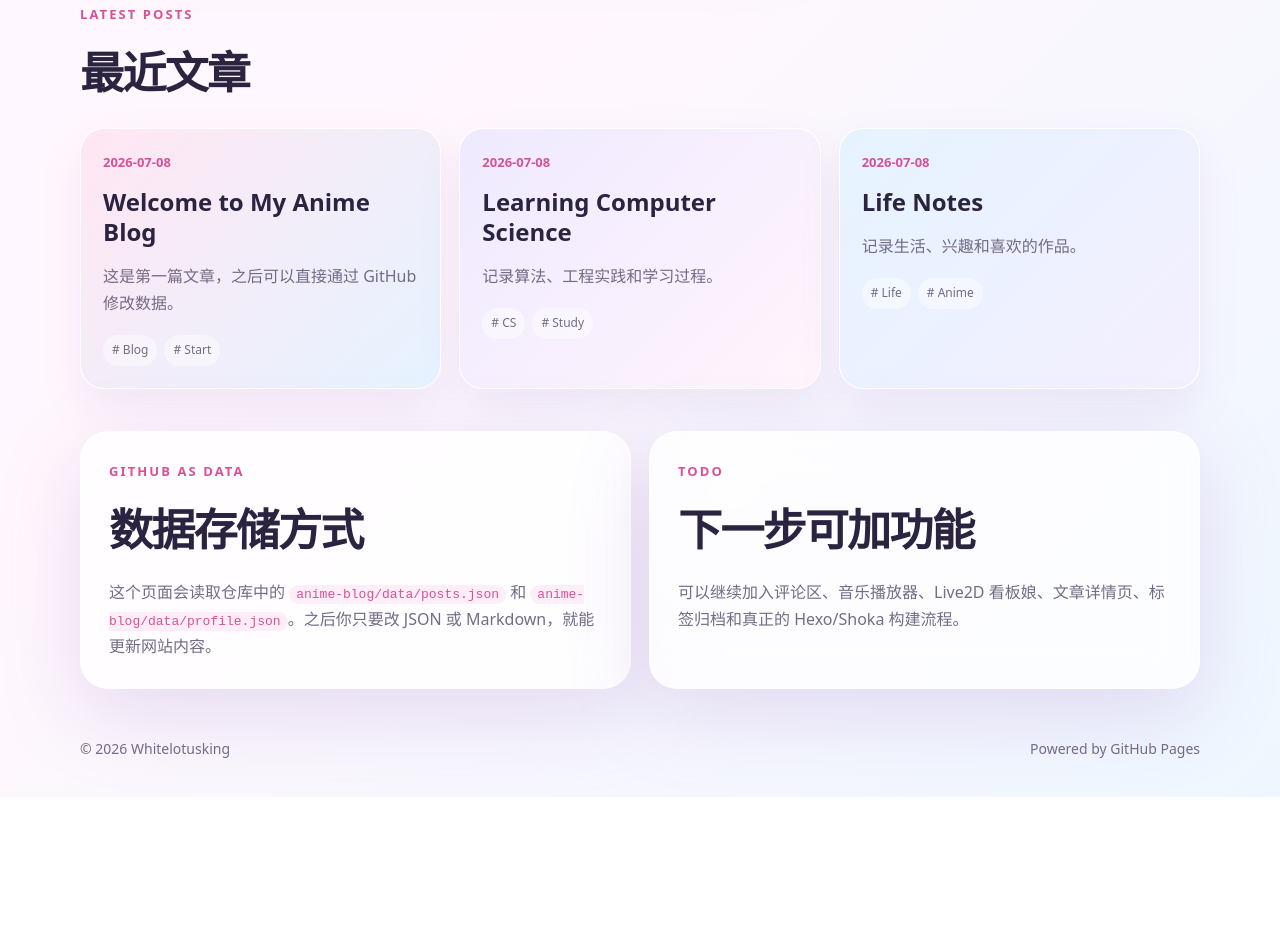
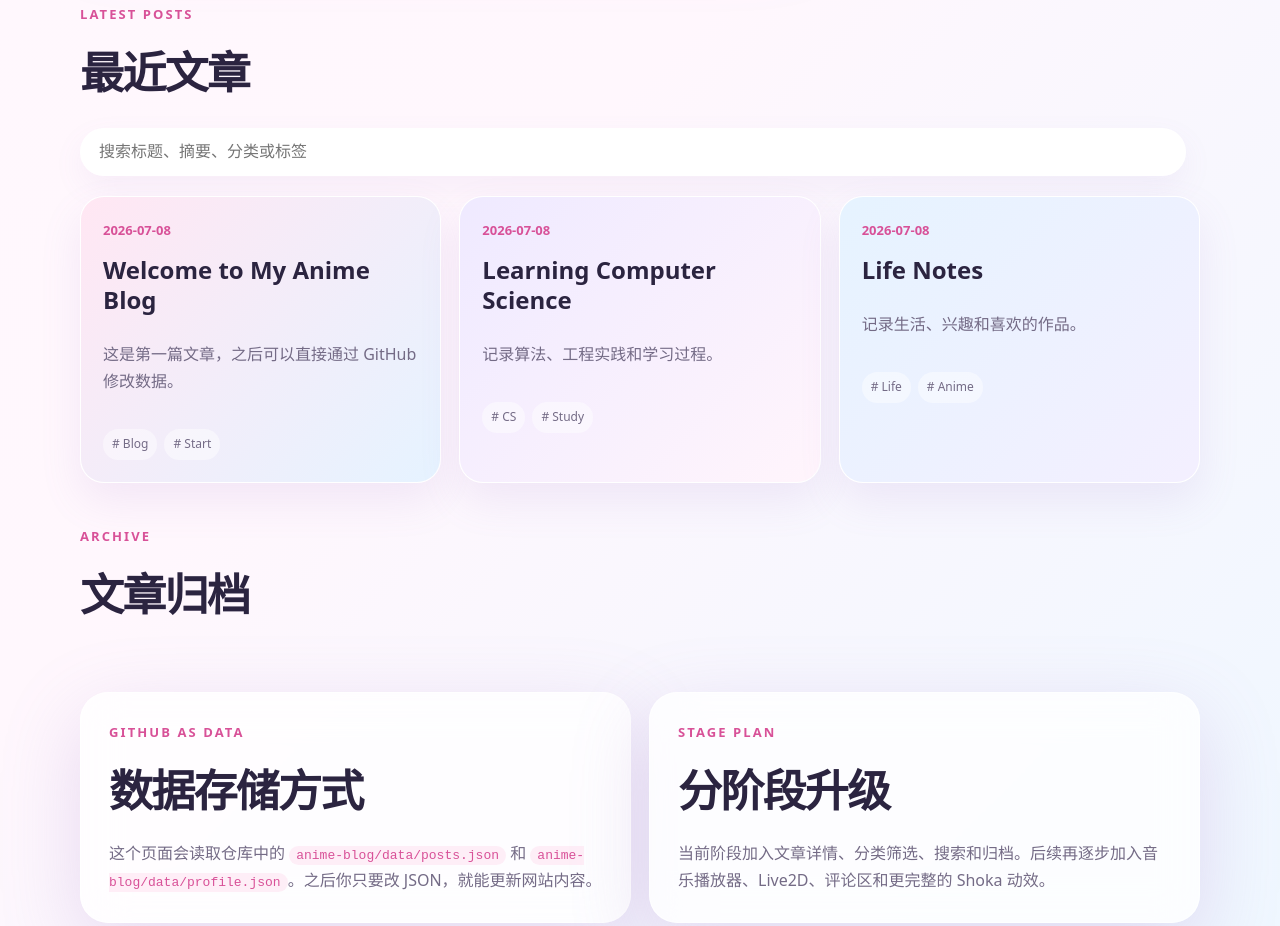
Before and after one commit to Whitelotusking/whitelotusking.github.io, a plain HTML site: page anime-blog/index.html in a window 1280 px wide. Shown: the part 755-1681 px from the top of the page. Before the commit the page ends 1552 px from the top, so only its background shows below. Drawn offline with Linux system fonts and the light colour scheme.

Commit message:
Add search archive and category sections

```diff
--- a/anime-blog/index.html
+++ b/anime-blog/index.html
@@ -6,6 +6,7 @@
   <title>白莲的小站</title>
   <meta name="description" content="一个 Shoka 风格的二次元个人博客，数据由 GitHub 仓库中的 JSON 文件驱动。" />
   <link rel="stylesheet" href="./assets/styles.css" />
+  <link rel="stylesheet" href="./assets/blog-core.css" />
 </head>
 <body>
   <div class="bg-orb orb-a"></div>
@@ -21,6 +22,7 @@
     </a>
     <nav class="nav">
       <a href="#posts">文章</a>
+      <a href="#archive">归档</a>
       <a href="#about">关于</a>
       <a href="#links">友链</a>
       <button id="theme-toggle" type="button" aria-label="切换主题">☾</button>
@@ -52,19 +54,31 @@
         <p class="eyebrow">Latest Posts</p>
         <h2>最近文章</h2>
       </div>
+      <div class="toolbar" aria-label="文章筛选工具">
+        <input id="search-input" class="search-box" type="search" placeholder="搜索标题、摘要、分类或标签" autocomplete="off" />
+        <div class="filter-row" id="category-filters" aria-label="分类筛选"></div>
+      </div>
       <div class="post-grid" id="post-list"></div>
+    </section>
+
+    <section class="section" id="archive">
+      <div class="section-head">
+        <p class="eyebrow">Archive</p>
+        <h2>文章归档</h2>
+      </div>
+      <div class="archive-list" id="archive-list"></div>
     </section>
 
     <section class="section split" id="links">
       <div class="glass info-panel">
         <p class="eyebrow">GitHub as Data</p>
         <h2>数据存储方式</h2>
-        <p>这个页面会读取仓库中的 <code>anime-blog/data/posts.json</code> 和 <code>anime-blog/data/profile.json</code>。之后你只要改 JSON 或 Markdown，就能更新网站内容。</p>
+        <p>这个页面会读取仓库中的 <code>anime-blog/data/posts.json</code> 和 <code>anime-blog/data/profile.json</code>。之后你只要改 JSON，就能更新网站内容。</p>
       </div>
       <div class="glass info-panel">
-        <p class="eyebrow">Todo</p>
-        <h2>下一步可加功能</h2>
-        <p>可以继续加入评论区、音乐播放器、Live2D 看板娘、文章详情页、标签归档和真正的 Hexo/Shoka 构建流程。</p>
+        <p class="eyebrow">Stage Plan</p>
+        <h2>分阶段升级</h2>
+        <p>当前阶段加入文章详情、分类筛选、搜索和归档。后续再逐步加入音乐播放器、Live2D、评论区和更完整的 Shoka 动效。</p>
       </div>
     </section>
   </main>
```
